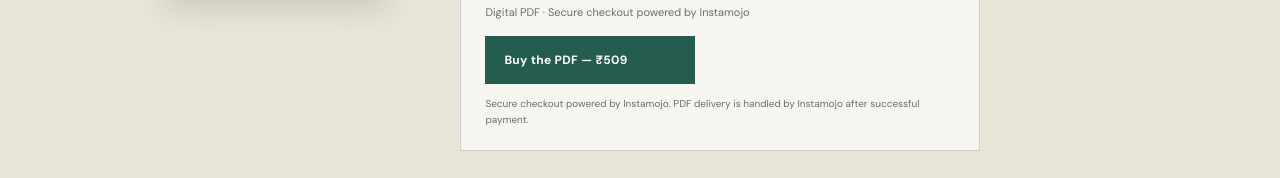
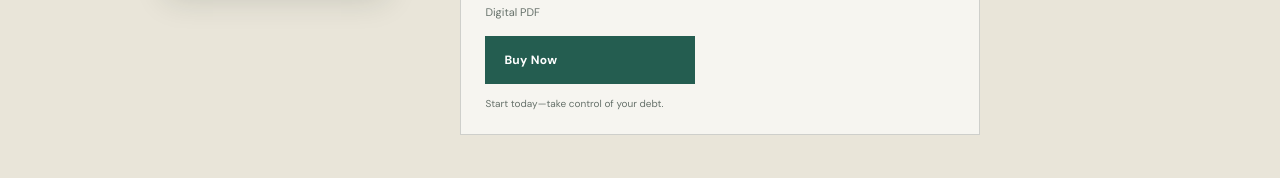
Before and after one commit to abhishekhashedin/forward-living, a plain HTML site: page index.html in a window 1280 px wide. Shown: the part 1349-1527 px from the top of the page. Drawn offline with nearby package versions, Linux system fonts and the light colour scheme.

Commit message:
updating index file

```diff
--- a/index.html
+++ b/index.html
@@ -56,7 +56,7 @@
           </div>
           <div class="purchase-panel">
               <div class="purchase-price"><span class="price-current">₹509</span><span class="price-original">₹799</span><span class="price-discount">36% off</span></div>
-              <p class="purchase-note">Digital PDF · Secure checkout powered by Instamojo</p>
+              <p class="purchase-note">Digital PDF</p>
               <a
                 id="instamojo-product-pay"
                 class="button button-primary purchase-button"
@@ -65,11 +65,11 @@
                 data-domain="https://forwardliving.myinstamojo.com"
                 data-id="7531896"
                 rel="im-new-checkout"
-                data-text="Buy the PDF — ₹509"
+                data-text="Buy Now"
                 data-css-style="background:#245d50; color:#ffffff; width:300px; border-radius:4px"
                 data-layout="vertical"
-              >Buy the PDF — ₹509</a>
-              <p class="checkout-note" id="checkout-note" role="status">Secure checkout powered by Instamojo. PDF delivery is handled by Instamojo after successful payment.</p>
+              >Buy Now</a>
+              <p class="checkout-note" id="checkout-note" role="status">Start today—take control of your debt.</p>
             </div>
         </div>
       </div>
```
